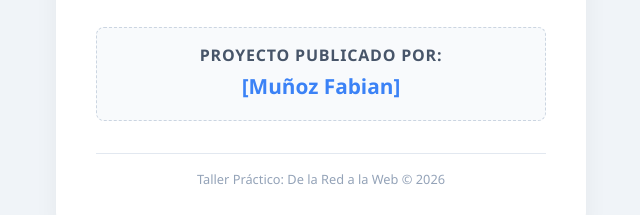
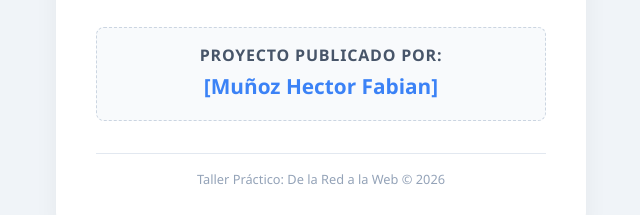
Before and after one commit to fab990911/Mi_Primera_Web, a plain HTML site: page index.html in a window 1280 px wide. Shown: the part 400-615 px from the top of the page, without its empty margins (319-959 px from the left). Drawn offline with Linux system fonts and the light colour scheme.

Commit message:
Change student name in index.html
Updated student name in the student box section.

```diff
--- a/index.html
+++ b/index.html
@@ -97,7 +97,7 @@
         <!-- Sección diseñada para que el alumno la personalice en clase -->
         <div class="student-box">
             <h2>Proyecto publicado por:</h2>
-            <p class="student-name">[Muñoz Fabian]</p>
+            <p class="student-name">[Muñoz Hector Fabian]</p>
         </div>
 
         <footer>
```
